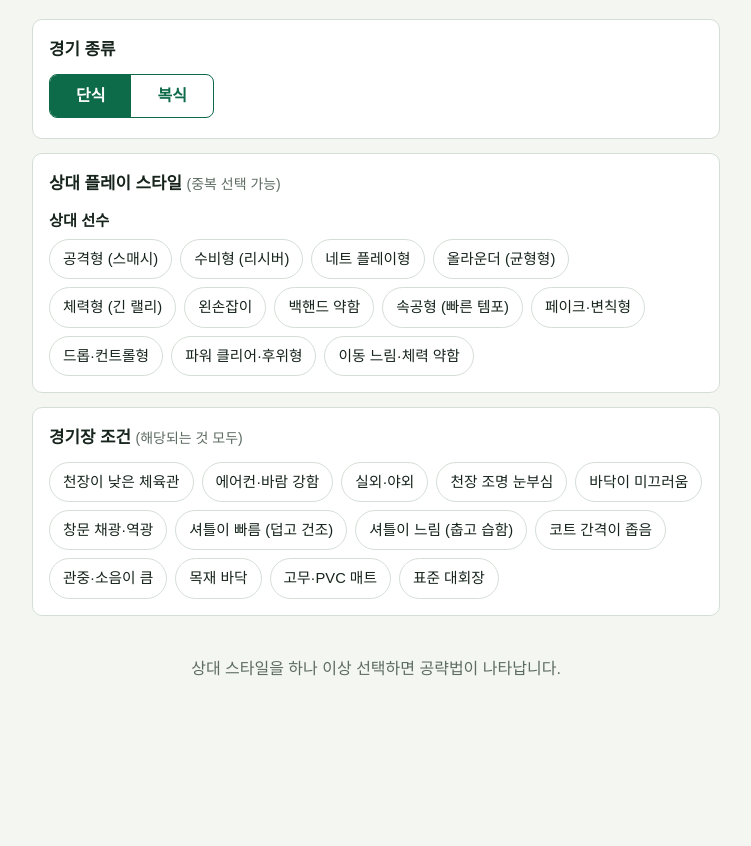
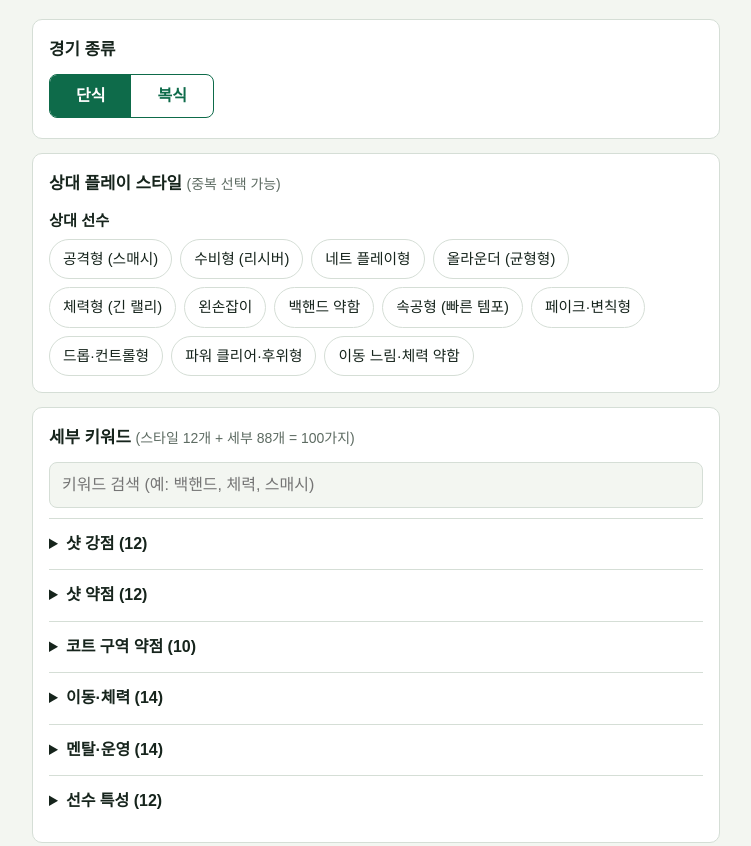
Before and after one commit to hwangwooyoung/Badmint0n, a plain HTML site: page index.html in a window 1280 px wide. Shown: the part 106-952 px from the top of the page, without its empty margins (264-1015 px from the left). Before the commit the page ends 862 px from the top, so only its background shows below. Drawn offline with Linux system fonts and the light colour scheme.

Commit message:
Update index.html

```diff
--- a/index.html
+++ b/index.html
@@ -31,6 +31,8 @@ button:focus-visible{outline:3px solid var(--shuttle);outline-offset:2px}
 ul{margin:0;padding-left:20px}li{margin:5px 0}
 .tag{display:inline-block;font-size:.8rem;padding:1px 9px;border-radius:6px;background:var(--shuttle);color:#2b2200;margin-right:6px;font-weight:600}
 .warn li::marker{color:var(--warn)}
+#q{width:100%;font:inherit;padding:9px 12px;border:1px solid var(--line);border-radius:8px;background:var(--bg);color:var(--ink);margin-bottom:10px}
+details{border-top:1px solid var(--line);padding:8px 0}summary{cursor:pointer;font-weight:600;padding:4px 0}details .chips{margin-top:8px}
 .empty{color:var(--mute);text-align:center;padding:26px 8px}
 </style>
 </head>
@@ -44,6 +46,9 @@ ul{margin:0;padding-left:20px}li{margin:5px 0}
 
 <section><h2>상대 플레이 스타일 <small style="font-weight:400;color:var(--mute)">(중복 선택 가능)</small></h2>
 <div id="opps"></div></section>
+
+<section><h2>세부 키워드 <small style="font-weight:400;color:var(--mute)">(스타일 12개 + 세부 88개 = 100가지)</small></h2>
+<input id="q" type="search" placeholder="키워드 검색 (예: 백핸드, 체력, 스매시)" aria-label="키워드 검색"><div id="kw"></div></section>
 
 <section><h2>경기장 조건 <small style="font-weight:400;color:var(--mute)">(해당되는 것 모두)</small></h2>
 <div class="chips" id="venue"></div></section>
@@ -116,15 +121,29 @@ wd:{n:'목재 바닥',t:'마찰이 적당해 스텝이 안정적입니다. 급
 rub:{n:'고무·PVC 매트',t:'마찰이 커서 발목·무릎 부담이 큽니다. 큰 방향 전환보다 작은 스텝으로 이동하세요.'},
 std:{n:'표준 대회장',t:'환경 변수가 적으니 순수 스타일 대응에 집중하세요. 워밍업에서 셔틀 속도만 확인하세요.'}
 };
-const st={m:'s',a:new Set(),b:new Set(),v:new Set()};
+const P=s=>s.split(';').map(x=>x.split(':'));
+const SH=P('스매시:낮은 드라이브·블록으로 각도 차단:일부러 띄워 스매시 실수 유도;드롭:깊은 클리어로 앞 이동 차단:앞 공이 약하니 드롭·헤어핀 집중;클리어:짧은 공으로 뒤 이동 늘리기:클리어가 짧으니 넘어온 공을 스매시로;드리븐:높은 공으로 속도 감소:낮은 속공으로 시간 뺏기;헤어핀:깊게 보내 앞 승부 회피:네트 앞 승부 유도해 실수 얻기;푸시:앞 짧은 공 금지·깊게 보내기:낮게 이어가며 마무리 약점 노리기;드라이브:높이 변화로 드라이브 흐름 끊기:드라이브 유도해 랠리 주도;플릭:전위 자세 낮추고 뒤 커버:플릭 없으니 전위 앞 압박;블록:속도 낮춰 다음 공 예측:스매시 연속으로 압박;서브:리턴 위치를 앞으로:리턴 공격 적극적으로;리시브:리턴 코스 미리 정해 선공:서브 후 3구 공격;네트킬:전위에 높은 공 금지:앞쪽 공을 유도해 킬 실수 얻기');
+const KW={'샷 강점':SH.map(x=>[x[0]+' 강함',x[1]]),'샷 약점':SH.map(x=>[x[0]+' 약함',x[2]]),
+'코트 구역 약점':P('앞 왼쪽:크로스 헤어핀 반복;앞 오른쪽:짧은 공 집중;뒤 왼쪽(백핸드):백코너 클리어·스매시;뒤 오른쪽:깊은 클리어 반복;몸 오른쪽:낮은 드라이브;몸 왼쪽:배 높이 공 보내기;중앙:중앙 몸 쪽 집중;앞 중앙:센터 앞 짧은 공;뒤 중앙:센터 후방 높은 공;사이드라인:라인 근처 공 배분'),
+'이동·체력':P('첫 스텝 빠름:페이크와 템포 변화;첫 스텝 느림:빠른 공으로 시간 뺏기;앞 이동 느림:드롭·헤어핀 반복;뒤 이동 느림:깊은 클리어 반복;좌우 이동 약함:대각으로 좌우 흔들기;방향 전환 약함:한쪽 유도 후 반대로 급전환;점프 스매시 능함:높은 공 피하고 낮게 유지;후반 체력 저하:랠리 늘려 후반 소모 유도;회복 빠름:패턴을 쌓아 서서히 무너뜨리기;스플릿 스텝 없음:템포 변화로 반응 늦추기;리커버리 느림:친 뒤 빈 곳으로 빠르게;스텝 큼:몸 쪽 짧은 공으로 스텝 꼬이게;호흡 빨라짐:긴 랠리로 밀어붙이기;이동 범위 제한:좌우 넓게 배분'),
+'멘탈·운영':P('급함:서브 템포를 늦추기;냉정:패턴을 바꿔 예측 깨기;리드 시 소극적:리드 후에도 압박 유지;뒤질 때 무너짐:초반 점수 차 벌리기;실수 후 흔들림:직후 안정적인 공;듀스 강함:듀스 전에 끝내기;초반 약함:초반 빠르게 점수 벌리기;후반 강함:1세트에 승부 보기;패턴 반복:패턴 파악해 미리 위치;점수차 방심:앞서도 집중 유지;서브 리듬 일정:리듬 읽고 리턴 타이밍;판정 예민:논란 없는 확실한 인 공;분위기 좌우:연속 득점으로 흐름 선점;과감함:안전한 낮은 공으로 역이용'),
+'복식 전용':P('로테이션 느림:방향 전환으로 공백 노리기;전위 강함:전위 머리 위 플릭과 후위 깊이;후위만 공격:후위 유도 대신 전위에 짧은 공;사이드바이사이드 고집:중앙과 앞뒤 공간;톱앤백 고집:전위 옆 사이드로 드라이브;소통 부족:두 사람 사이 중앙;실력 차 큼:약한 쪽 집중·강한 쪽 우회;중앙 미룸:몸 쪽 중앙 반복;드라이브 랠리 강:높이 변화로 흐름 끊기;리턴 약함:서브 후 3구 공격;헤어핀 강함:플릭으로 앞 압박 회피;역할 분담 명확:공격수 우회·수비수 공략;서브 후 압박 강함:낮고 빠른 T라인 리턴;한 명 실수 잦음:그 선수에게 지속 공략'),
+'선수 특성':P('키 큼:낮은 공과 사이드로;키 작음:높고 깊은 클리어;손목 강함:플릭 대비 뒤 커버;손목 약함:빠른 드라이브 교환;초보:단순 패턴으로 넓게 배분;중급 동호인:기본 샷 정확도 우선;엘리트:실수 최소화·초반 탐색;시니어:랠리 늘려 체력 관리 유도;청소년:변화구·템포로 대응;라켓 무거움:빠른 손목 교환;그립 두꺼움:앞 공 유도;그립 얇음:손목 페이크 주의')};
+const TIP={};for(const c in KW)KW[c].forEach(x=>TIP[x[0]]=x[1]);
+const st={m:'s',a:new Set(),b:new Set(),v:new Set(),k:new Set()};
 const $=s=>document.querySelector(s);
 function chips(el,obj,set,cb){el.innerHTML='';for(const k in obj){const b=document.createElement('button');b.className='chip';b.textContent=obj[k].n;b.setAttribute('aria-pressed',set.has(k));b.onclick=()=>{set.has(k)?set.delete(k):set.add(k);b.setAttribute('aria-pressed',set.has(k));cb()};el.appendChild(b)}}
 function buildOpps(){const o=$('#opps');o.innerHTML='';const list=st.m==='s'?[['상대 선수','a']]:[['상대 A (전위 또는 왼쪽)','a'],['상대 B (후위 또는 오른쪽)','b']];
  list.forEach(([lab,key])=>{const w=document.createElement('div');w.className='who';w.innerHTML='<b>'+lab+'</b><div class="chips"></div>';o.appendChild(w);chips(w.lastChild,STY,st[key],render)})}
-function render(){const out=$('#out'),m=st.m;const ka=[...st.a],kb=m==='d'?[...st.b]:[];
- if(!ka.length&&!kb.length){out.innerHTML='<div class="empty">상대 스타일을 하나 이상 선택하면 공략법이 나타납니다.</div>';return}
- const all=[...new Set([...ka,...kb])];const lead=STY[all[0]];
- let h='<section class="hero"><small>핵심 전략</small><p>'+lead.h[m]+'</p></section>';
+function buildKw(){const q=($('#q').value||'').trim(),box=$('#kw');box.innerHTML='';
+ for(const c in KW){if(c==='복식 전용'&&st.m==='s')continue;const it=KW[c].filter(x=>!q||x[0].includes(q)||c.includes(q));if(!it.length)continue;
+  const d=document.createElement('details');d.open=!!q;d.innerHTML='<summary>'+c+' ('+it.length+')</summary><div class="chips"></div>';box.appendChild(d);
+  chips(d.lastChild,Object.fromEntries(it.map(x=>[x[0],{n:x[0]}])),st.k,render)}}
+function render(){const out=$('#out'),m=st.m;const ka=[...st.a],kb=m==='d'?[...st.b]:[];const kk=[...st.k].filter(x=>m==='d'||!KW['복식 전용'].some(y=>y[0]===x));
+ if(!ka.length&&!kb.length&&!kk.length){out.innerHTML='<div class="empty">스타일이나 세부 키워드를 하나 이상 선택하면 공략법이 나타납니다.</div>';return}
+ const all=[...new Set([...ka,...kb])];const lead=all.length?STY[all[0]].h[m]:'선택한 세부 특징을 중심으로 상대의 약점부터 공략하세요.';
+ let h='<section class="hero"><small>핵심 전략</small><p>'+lead+'</p></section>';
+ if(kk.length)h+='<section><h2>세부 특징 공략</h2><ul>'+kk.map(x=>'<li><b>'+x+':</b> '+TIP[x]+'</li>').join('')+'</ul></section>';
  const grp=(lab,keys)=>keys.length?'<section><h2>'+lab+'</h2>'+keys.map(k=>'<div class="who"><span class="tag">'+STY[k].n+'</span><ul>'+STY[k][m].map(t=>'<li>'+t+'</li>').join('')+'</ul></div>').join('')+'</section>':'';
  if(m==='s')h+=grp('상대 공략법',ka);else{h+=grp('상대 A 공략',ka);h+=grp('상대 B 공략',kb);
   if(ka.length&&kb.length){const both=ka.filter(x=>kb.includes(x));const c=[];
@@ -133,12 +152,12 @@ function render(){const out=$('#out'),m=st.m;const ka=[...st.a],kb=m==='d'?[...s
    if(ka.some(x=>x==='net')||kb.some(x=>x==='net'))c.push('전위 강한 상대가 있으면 후위 쪽에 지속적으로 공을 보내세요.');
    if(!c.length)c.push('약한 쪽 한 명을 집중 공략해 다른 한 명과의 호흡을 깨세요. 서로 미루는 중앙을 노리세요.');
    h+='<section><h2>조합 전략</h2><ul>'+c.map(t=>'<li>'+t+'</li>').join('')+'</ul></section>'}}
- h+='<section><h2>서브·리시브</h2><ul>'+all.map(k=>'<li>'+STY[k].sv[m]+'</li>').join('')+'</ul></section>';
+ if(all.length)h+='<section><h2>서브·리시브</h2><ul>'+all.map(k=>'<li>'+STY[k].sv[m]+'</li>').join('')+'</ul></section>';
  const vs=[...st.v];
  if(vs.length)h+='<section class="warn"><h2>경기장 대응</h2><ul>'+vs.map(k=>'<li><b>'+VEN[k].n+':</b> '+VEN[k].t+'</li>').join('')+'</ul></section>';
  out.innerHTML=h}
-document.querySelectorAll('#mode button').forEach(b=>b.onclick=()=>{st.m=b.dataset.m;document.querySelectorAll('#mode button').forEach(x=>x.setAttribute('aria-pressed',x===b));buildOpps();render()});
-chips($('#venue'),VEN,st.v,render);buildOpps();render();
+document.querySelectorAll('#mode button').forEach(b=>b.onclick=()=>{st.m=b.dataset.m;document.querySelectorAll('#mode button').forEach(x=>x.setAttribute('aria-pressed',x===b));buildOpps();buildKw();render()});
+chips($('#venue'),VEN,st.v,render);buildOpps();buildKw();$('#q').oninput=buildKw;render();
 </script>
 </body>
 </html>
```
